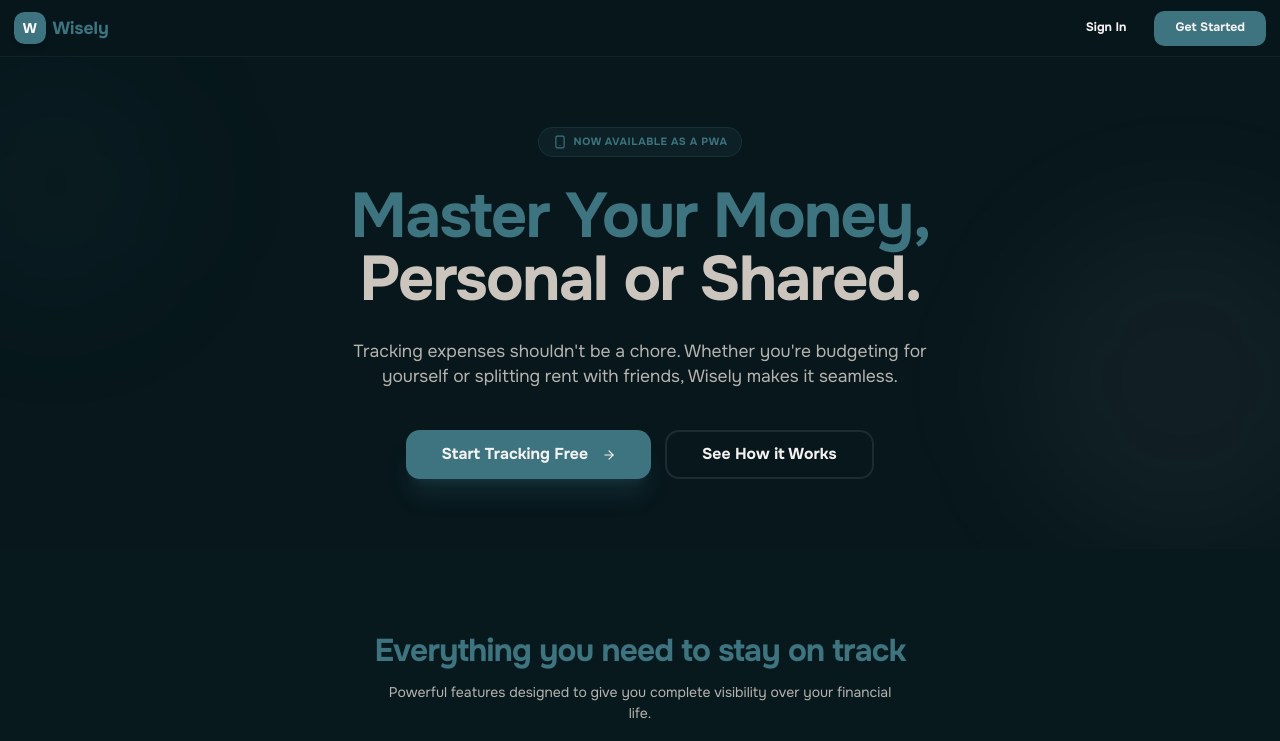
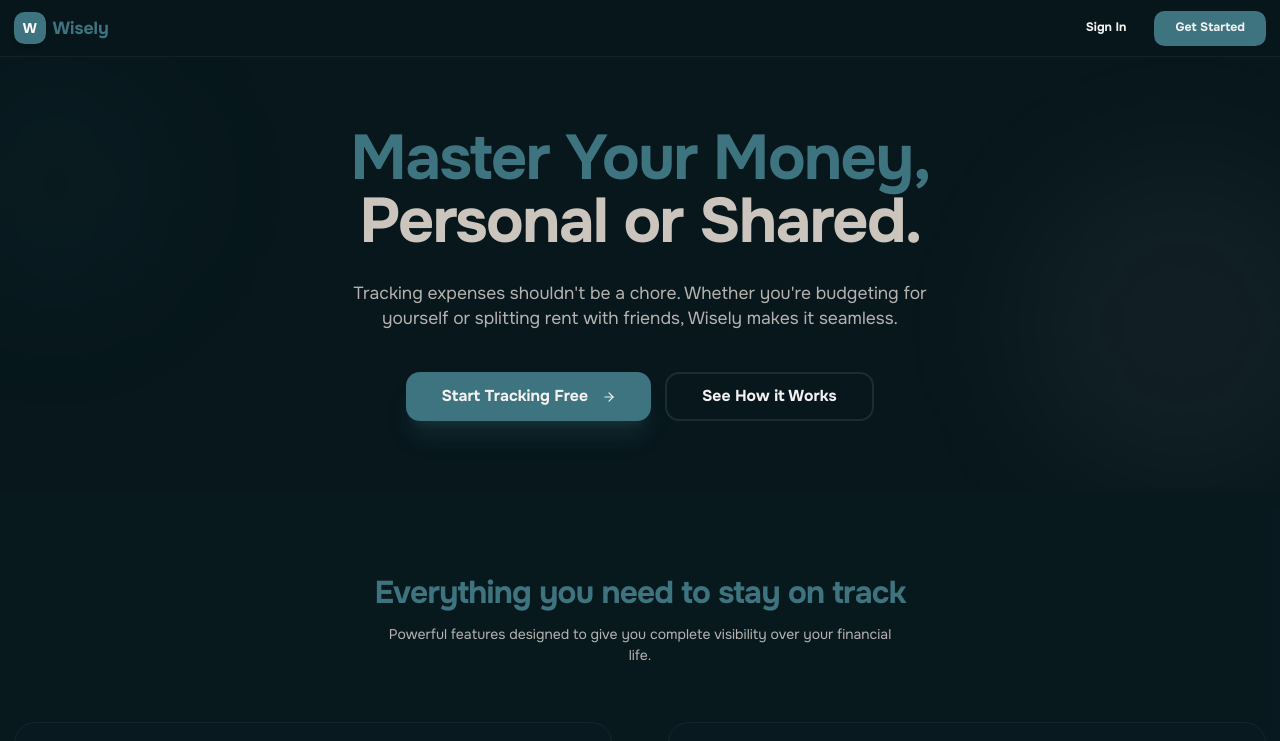
Before and after one commit to PranavGhosh19/Wisely, a Next.js app: page / in a window 1280 px wide. Shown: the top 741 px of the page. Built offline with nearby package versions, Linux system fonts and the light colour scheme; no server answers.

Commit message:
remove this (_for element div_)

```diff
--- a/src/app/page.tsx
+++ b/src/app/page.tsx
@@ -60,10 +60,6 @@ export default function LandingPage() {
       <section className="relative py-20 overflow-hidden bg-background">
         <div className="container mx-auto px-4 relative z-10">
           <div className="max-w-4xl mx-auto text-center space-y-8">
-            <div className="inline-flex items-center gap-2 px-4 py-2 rounded-full bg-primary/10 border border-primary/20 text-primary text-xs font-bold uppercase tracking-wider">
-              <Smartphone className="h-4 w-4" />
-              Now Available as a PWA
-            </div>
             <h1 className="text-5xl md:text-7xl font-bold font-headline text-primary tracking-tight leading-tight">
               Master Your Money, <br />
               <span className="text-accent">Personal or Shared.</span>
```
